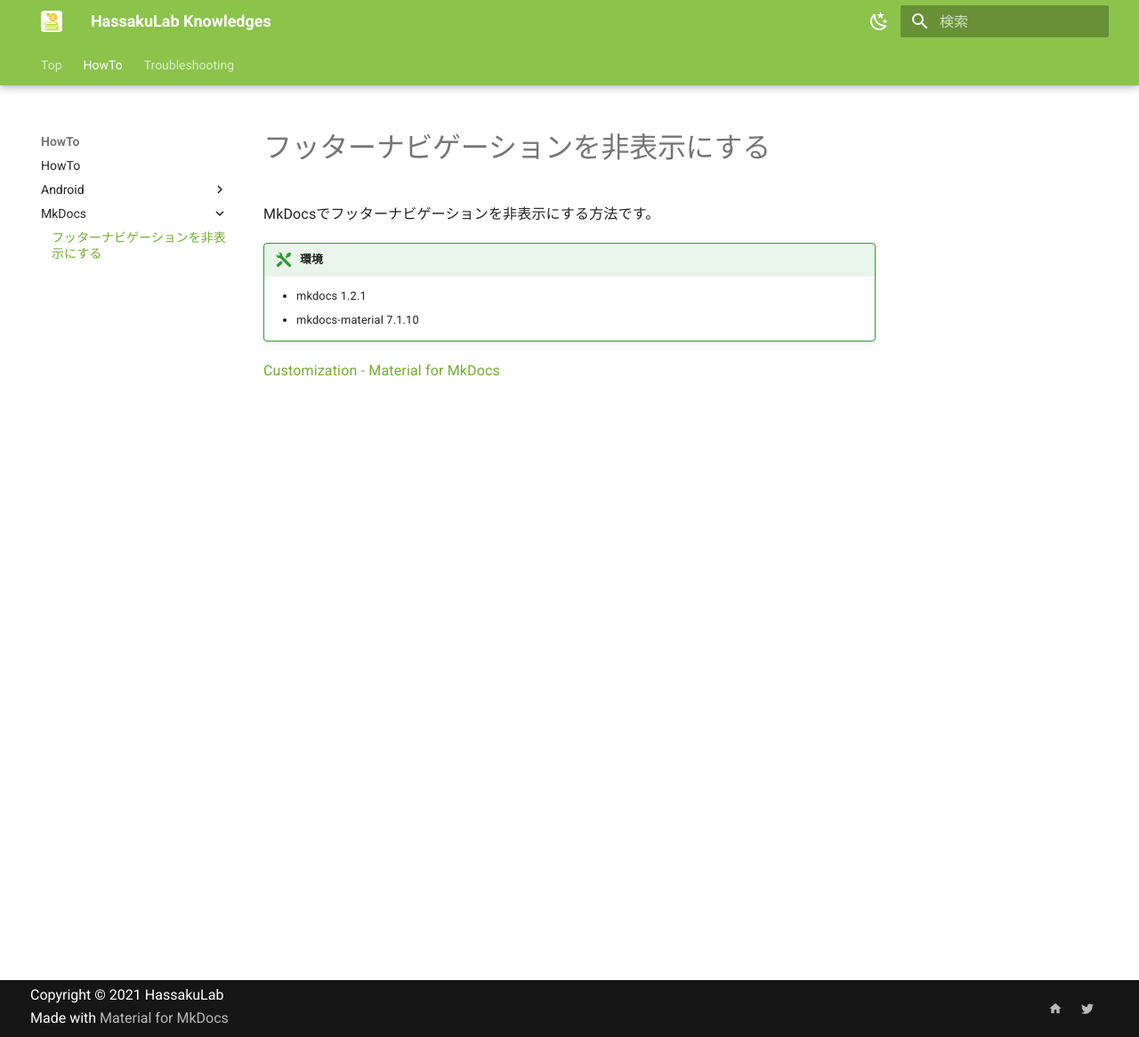
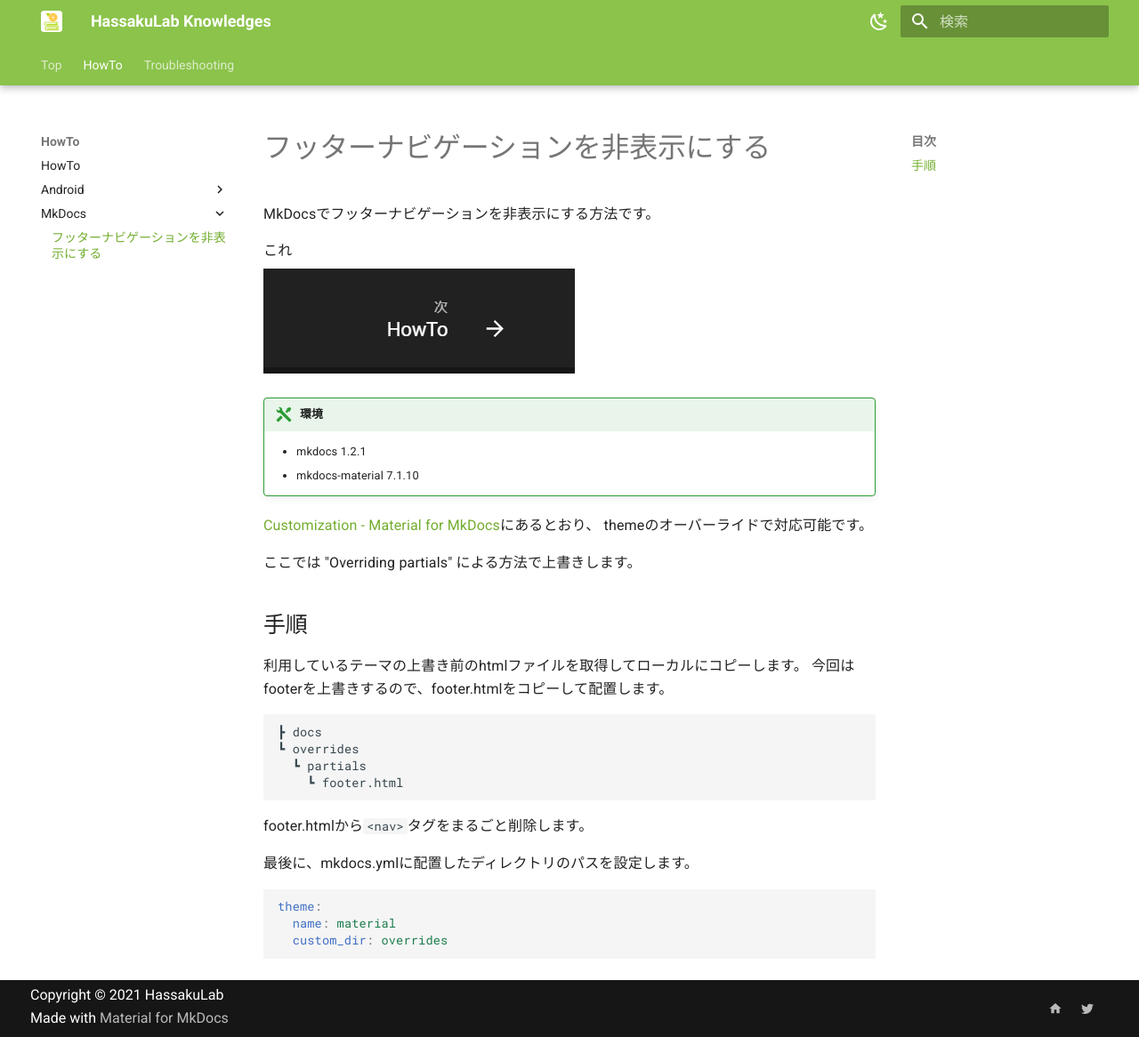
Before and after one commit to HassakuLab/Knowledge, an MkDocs documentation site: the page built from docs/howto/mkdocs/hide-footer-navigation.md, in a window 1280 px wide and 1166 px high. Shown: the whole window at 89% size. Built offline with MkDocs 1.6.1 and Material for MkDocs 9.7.7, drawn with Linux system fonts in a browser that asks for light colours.

Commit message:
:books: add topic: hide-footer-nav

````diff
--- a/docs/howto/mkdocs/hide-footer-navigation.md
+++ b/docs/howto/mkdocs/hide-footer-navigation.md
@@ -1,14 +1,38 @@
 ---
 title: フッターナビゲーションを非表示にする
-
 ---
 
 MkDocsでフッターナビゲーションを非表示にする方法です。
+
+これ
+![footer navigation](footer-nav.png)
 
 !!! Env "環境"
     - mkdocs 1.2.1
     - mkdocs-material 7.1.10
 
+[Customization - Material for MkDocs](https://squidfunk.github.io/mkdocs-material/customization/#extending-the-theme)にあるとおり、
+themeのオーバーライドで対応可能です。
 
+ここでは "Overriding partials" による方法で上書きします。
 
-[Customization - Material for MkDocs](https://squidfunk.github.io/mkdocs-material/customization/#extending-the-theme)
+## 手順
+
+利用しているテーマの上書き前のhtmlファイルを取得してローカルにコピーします。
+今回はfooterを上書きするので、footer.htmlをコピーして配置します。
+
+```
+┣ docs
+┗ overrides
+  ┗ partials
+    ┗ footer.html
+```
+
+footer.htmlから`<nav>`タグをまるごと削除します。
+
+最後に、mkdocs.ymlに配置したディレクトリのパスを設定します。
+```yaml
+theme:
+  name: material
+  custom_dir: overrides
+```
````
Also changed, not shown: docs/howto/mkdocs/footer-nav.png (added).
